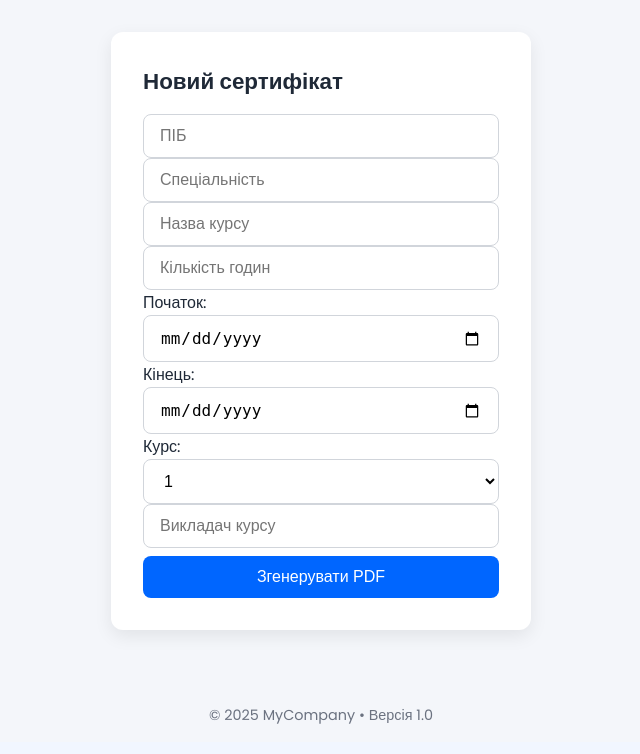
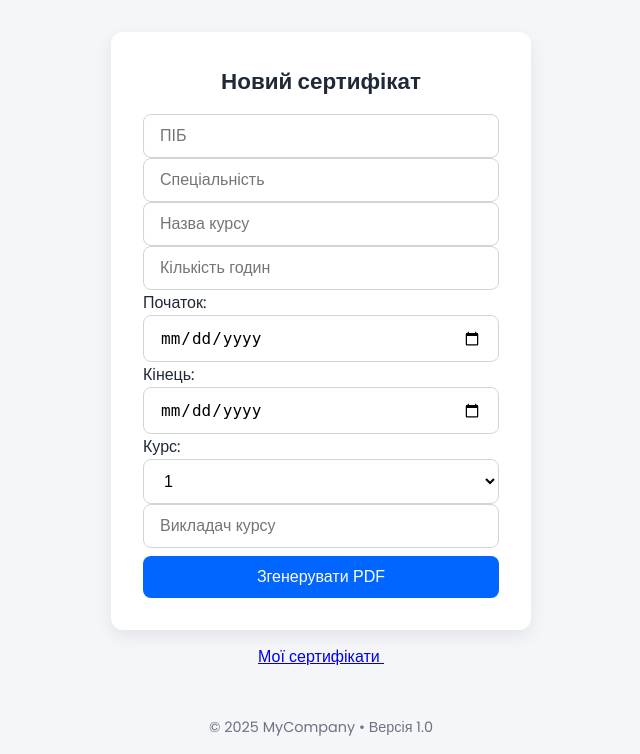
Before and after one commit to ArtemSimonov123/Certificate-Generation-App, a Flask app: page / in a window 1280 px wide. Shown: the part 58-812 px from the top of the page, without its empty margins (319-959 px from the left). Before the commit the page ends 782 px from the top, so only its background shows below. Run offline with Flask 3, Linux system fonts and the light colour scheme.

Commit message:
Refactor form.html layout and improve styling for certificate generation form

```diff
--- a/templates/form.html
+++ b/templates/form.html
@@ -1,8 +1,13 @@
 {% extends 'base.html' %}
-{% block title %}Нове свідоцтво{% endblock %}
+{% block title %}Новий сертифікат{% endblock %}
+
 {% block content %}
-<div class="card">
-  <h2>Новий сертифікат</h2>
+<div class="layout">
+
+  <!-- ліва колонка: форма ------------------------- -->
+  <div class="card" style="min-width:320px">
+    <h2 style="text-align:center">Новий сертифікат</h2>
+
     <form method="post" class="grid gap-3">
       <input name="full_name"  placeholder="ПІБ"               required>
       <input name="specialty"  placeholder="Спеціальність"     required>
@@ -29,4 +34,12 @@
       <button>Згенерувати PDF</button>
     </form>
   </div>
+
+  <!-- права колонка -->
+<div style="display:flex; align-items:flex-start; justify-content:center; padding-top:14px">
+  <a href="{{ url_for('certificates') }}" class="big-link">
+    Мої&nbsp;сертифікати&nbsp;
+  </a>
+</div>
+
 {% endblock %}
```
Lines whose indentation alone changed are shown as unchanged.
